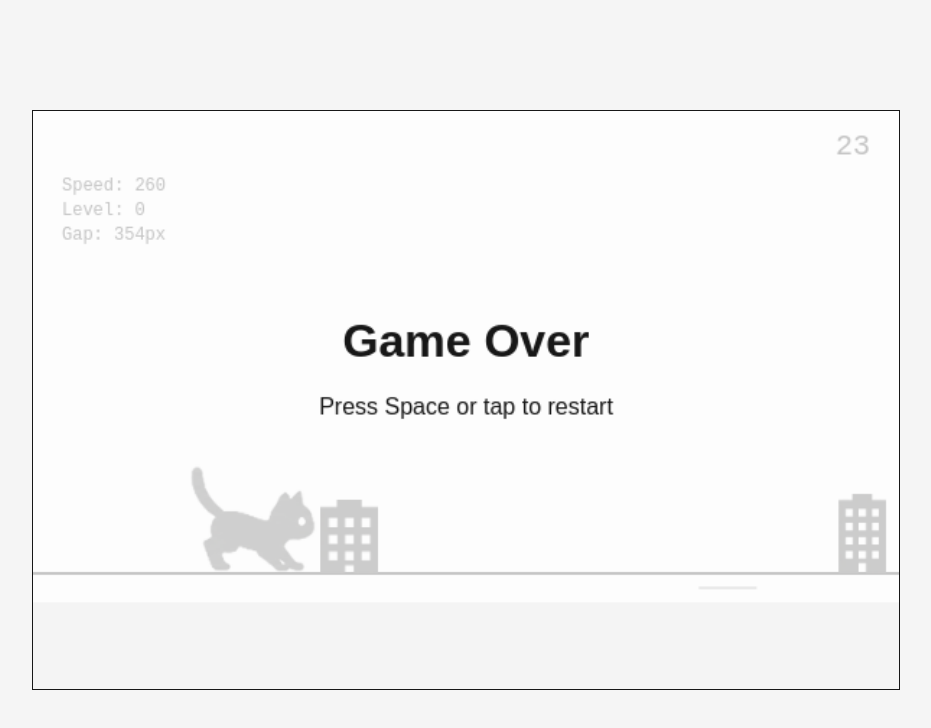
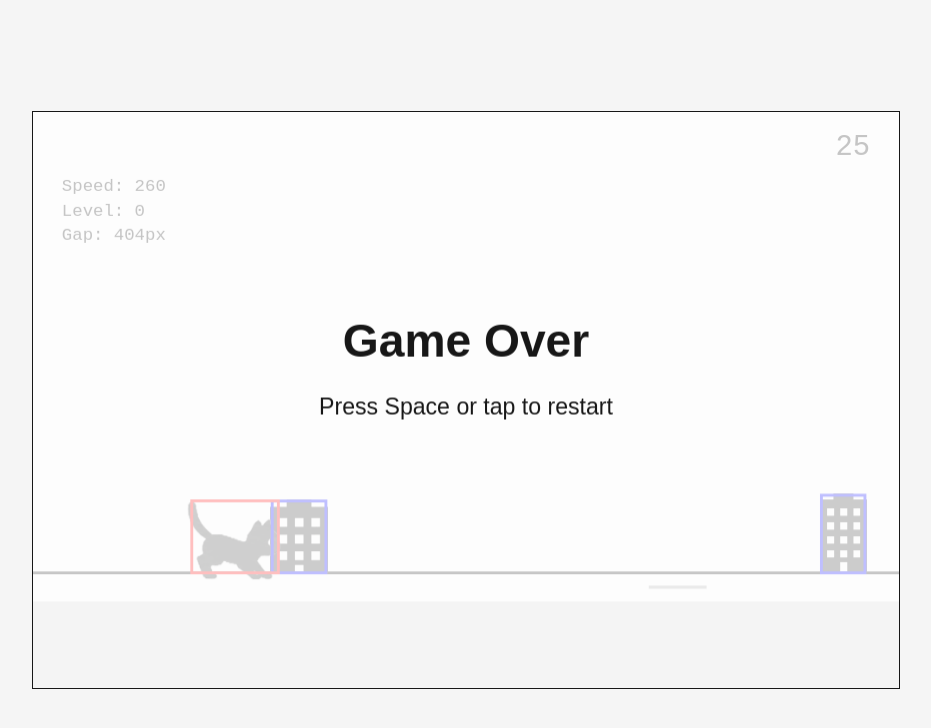
Before and after one commit to lostkodama/404-games, a website built with Vite: page index.html in a window 1280 px wide. Shown: the whole page, without its empty margins (174-1105 px from the left). Built offline with nearby package versions, Linux system fonts and the light colour scheme.

Commit message:
15 add audio

```diff
--- /dev/null
+++ b/src/audio/sounds.ts
@@ -0,0 +1,85 @@
+import startUrl from './assets/start.wav?url';
+import jumpUrl from './assets/jump.wav?url';
+import gameOverUrl from './assets/game-over.wav?url';
+import levelUpUrl from './assets/level-up.wav?url';
+import type { GameEvent } from '../game/Game';
+
+const EFFECTS: Record<GameEvent, { src: string; volume: number }> = {
+    start: { src: startUrl, volume: 0.3 },
+    jump: { src: jumpUrl, volume: 0.25 },
+    gameOver: { src: gameOverUrl, volume: 0.3 },
+    levelUp: { src: levelUpUrl, volume: 0.3 },
+};
+
+export function createSounds() {
+    let muted = false;
+    let disposed = false;
+    const effects = Object.fromEntries(
+        Object.entries(EFFECTS).map(([name, config]) => {
+            const audio = new Audio(config.src);
+            audio.preload = 'auto';
+            audio.volume = config.volume;
+            return [name, { audio, ready: false, unlocking: undefined }];
+        }),
+    ) as Record<GameEvent, {
+        audio: HTMLAudioElement;
+        ready: boolean;
+        unlocking: Promise<void> | undefined;
+    }>;
+
+    // Call synchronously from a user gesture. Prime each reusable element
+    // silently, since some browsers grant playback permission per element.
+    function unlock() {
+        if (disposed) return;
+        for (const effect of Object.values(effects)) {
+            if (effect.ready || effect.unlocking) continue;
+            effect.audio.muted = true;
+            try {
+                effect.unlocking = effect.audio.play().then(() => {
+                    effect.audio.pause();
+                    effect.audio.currentTime = 0;
+                    effect.ready = true;
+                }).catch(() => {
+                    // A later user gesture can retry denied/failed playback.
+                }).finally(() => {
+                    effect.audio.muted = muted;
+                    effect.unlocking = undefined;
+                });
+            } catch {
+                effect.audio.muted = muted;
+            }
+        }
+    }
+
+    async function play(name: GameEvent) {
+        if (disposed || muted) return;
+        const effect = effects[name];
+        try {
+            if (effect.unlocking) await effect.unlocking;
+            if (disposed || muted || !effect.ready) return;
+            effect.audio.currentTime = 0;
+            await effect.audio.play();
+        } catch {
+            // Missing assets and autoplay rejection must never stop gameplay.
+        }
+    }
+
+    function setMuted(value: boolean) {
+        muted = value;
+        for (const effect of Object.values(effects)) {
+            effect.audio.muted = value || Boolean(effect.unlocking);
+            if (value) effect.audio.pause();
+        }
+    }
+
+    function dispose() {
+        disposed = true;
+        for (const { audio } of Object.values(effects)) {
+            audio.pause();
+            audio.removeAttribute('src');
+            audio.load();
+        }
+    }
+
+    return { play, unlock, setMuted, dispose };
+}
--- a/src/game/Game.ts
+++ b/src/game/Game.ts
@@ -16,6 +16,9 @@ import { resetObstacles, updateObstacles, updateObstacleSpawning } from './obsta
 import { isPlayerCollidingWithObstacle } from './collision/collision';
 import { render } from './render/renderer';
 import { loadSprites } from './render/sprites';
+
+export type GameEvent = 'start' | 'jump' | 'gameOver' | 'levelUp';
+type OnGameEvent = (event: GameEvent) => void;
 
 export function createGameState(): GameData {
     return {
@@ -67,7 +70,9 @@ function gameOver(state: GameData) {
 function updateCollision(state: GameData) {
     if (isPlayerCollidingWithObstacle(state.player, state.obstacles)) {
         gameOver(state);
+        return true;
     }
+    return false;
 }
 
 function updateGroundMarker(state: GameData, deltaTime: number) {
@@ -94,17 +99,18 @@ export function resetGame(state: GameData) {
     state.gameState = 'running';
 }
 
-export function update(state: GameData, deltaTime: number) {
+export function update(state: GameData, deltaTime: number, onEvent: OnGameEvent = () => {}) {
     if (state.gameState === 'gameOver') {
         if (state.input.restartPressed) {
             resetGame(state);
+            onEvent('start');
         }
 
         resetInput(state.input);
         return;
     }
 
-    updatePlayer(state.player, state.input, deltaTime);
+    if (updatePlayer(state.player, state.input, deltaTime)) onEvent('jump');
     updatePlayerAnimation(state.player, deltaTime);
 
     updateObstacles(state, state.worldSpeed, deltaTime);
@@ -113,20 +119,28 @@ export function update(state: GameData, deltaTime: number) {
     updateGroundMarker(state, deltaTime);
 
     // Mind the order. Should be after updating player and obstacle position.
-    updateCollision(state);
+    if (updateCollision(state)) onEvent('gameOver');
 
     if (state.gameState === 'running') {
         updateScore(state, deltaTime);
+        const previousLevel = state.difficultyLevel;
         updateDifficulty(state);
+        if (state.difficultyLevel > previousLevel) onEvent('levelUp');
     }
 
     resetInput(state.input);
 }
 
-export function startGame(canvas: HTMLCanvasElement, ctx: CanvasRenderingContext2D) {
+export function startGame(
+    canvas: HTMLCanvasElement,
+    ctx: CanvasRenderingContext2D,
+    onEvent: OnGameEvent = () => {},
+    onInteraction: () => void = () => {},
+) {
     const state = createGameState();
     const assets = loadSprites();
     let previousTime: number | undefined;
+    let frameId: number;
 
     function gameLoop(currentTime: number) {
         if (previousTime === undefined) {
@@ -137,12 +151,16 @@ export function startGame(canvas: HTMLCanvasElement, ctx: CanvasRenderingContext
         const deltaTime = Math.min(rawDeltaTime, MAX_DELTA_TIME);
         previousTime = currentTime;
 
-        update(state, deltaTime);
+        update(state, deltaTime, onEvent);
         render(ctx, canvas, state, assets);
 
-        requestAnimationFrame(gameLoop);
+        frameId = requestAnimationFrame(gameLoop);
     }
 
-    bindInput(canvas, state.input, () => state.gameState);
-    requestAnimationFrame(gameLoop);
+    const unbindInput = bindInput(canvas, state.input, () => state.gameState, onInteraction);
+    frameId = requestAnimationFrame(gameLoop);
+    return () => {
+        cancelAnimationFrame(frameId);
+        unbindInput();
+    };
 }
--- a/src/game/collision/collision.ts
+++ b/src/game/collision/collision.ts
@@ -5,16 +5,16 @@ import type { Obstacle, ObstacleSegment, Player, Rect } from '../types';
 const PLAYER_HITBOXES = {
     grounded: {
         offsetX: 10,
-        offsetY: 311 * PLAYER_SCALE - 73 - CAT_BOTTOM_PADDING,
-        width: 91,
-        height: 73,
+        offsetY: 311 * PLAYER_SCALE - 50 - CAT_BOTTOM_PADDING,
+        width: 60,
+        height: 50,
     },
 
     airborne: {
         offsetX: 20,
-        offsetY: 311 * PLAYER_SCALE - 80 - CAT_BOTTOM_PADDING,
-        width: 80,
-        height: 35,
+        offsetY: 311 * PLAYER_SCALE - 50 - CAT_BOTTOM_PADDING,
+        width: 50,
+        height: 30,
     },
 } as const;
 
--- a/src/game/constants.ts
+++ b/src/game/constants.ts
@@ -24,9 +24,9 @@ export const RUN_ANIMATION_FPS = 11;
 
 export const RUN_FRAME_DURATION = 1 / RUN_ANIMATION_FPS;
 
-export const PLAYER_SCALE = 0.4
+export const PLAYER_SCALE = 0.3
 
-export const GRAVITY = 1300;
+export const GRAVITY = 1400;
 
 export const JUMP_VELOCITY = -520;
 
--- a/src/game/input/input.ts
+++ b/src/game/input/input.ts
@@ -53,7 +53,26 @@ export function handlePointerDown(input: InputState, gameState: GameState, event
     triggerAction(input, 'jump');
 }
 
-export function bindInput(canvas: HTMLCanvasElement, input: InputState, getGameState: () => GameState) {
-    window.addEventListener('keydown', event => handleKeyDown(input, getGameState(), event));
-    canvas.addEventListener('pointerdown', event => handlePointerDown(input, getGameState(), event));
+export function bindInput(
+    canvas: HTMLCanvasElement,
+    input: InputState,
+    getGameState: () => GameState,
+    onInteraction: () => void = () => {},
+) {
+    const keyDown = (event: KeyboardEvent) => {
+        if (!event.repeat && (event.code === 'Space' || event.code === 'ArrowUp')) {
+            onInteraction();
+        }
+        handleKeyDown(input, getGameState(), event);
+    };
+    const pointerDown = (event: PointerEvent) => {
+        onInteraction();
+        handlePointerDown(input, getGameState(), event);
+    };
+    window.addEventListener('keydown', keyDown);
+    canvas.addEventListener('pointerdown', pointerDown);
+    return () => {
+        window.removeEventListener('keydown', keyDown);
+        canvas.removeEventListener('pointerdown', pointerDown);
+    };
 }
--- a/src/game/obstacles/obstaclePatterns.ts
+++ b/src/game/obstacles/obstaclePatterns.ts
@@ -17,9 +17,9 @@ interface ObstaclePatternConfig {
 
 // Conservative fixed ranges for the current 260–800px/s speeds and jump physics.
 export const OBSTACLE_PATTERNS = {
-    buildingSmall: { type: 'buildingSmall', count: 1, minLevel: 0, spawnWeight: 50, allowConsecutive: true, minNextGap: 200, maxNextGap: 400 },
-    buildingLarge: { type: 'buildingLarge', count: 1, minLevel: 0, spawnWeight: 30, allowConsecutive: true, minNextGap: 200, maxNextGap: 400 },
+    buildingSmall: { type: 'buildingSmall', count: 1, minLevel: 0, spawnWeight: 50, allowConsecutive: true, minNextGap: 250, maxNextGap: 400 },
+    buildingLarge: { type: 'buildingLarge', count: 1, minLevel: 0, spawnWeight: 30, allowConsecutive: true, minNextGap: 250, maxNextGap: 450 },
     doubleBuildingSmall: { type: 'buildingSmall', count: 2, minLevel: 0, spawnWeight: 15, allowConsecutive: false, minNextGap: 400, maxNextGap: 600 },
-    doubleBuildingLarge: { type: 'buildingLarge', count: 2, minLevel: 1, spawnWeight: 8, allowConsecutive: false, minNextGap: 400, maxNextGap: 600 },
-    car: { type: 'car', count: 1, minLevel: 3, spawnWeight: 7, allowConsecutive: false, minNextGap: 500, maxNextGap: 800 },
+    doubleBuildingLarge: { type: 'buildingLarge', count: 2, minLevel: 1, spawnWeight: 8, allowConsecutive: false, minNextGap: 500, maxNextGap: 650 },
+    car: { type: 'car', count: 1, minLevel: 3, spawnWeight: 7, allowConsecutive: false, minNextGap: 400, maxNextGap: 600 },
 } as const satisfies Record<ObstaclePattern, ObstaclePatternConfig>;
--- a/src/game/player/playerPhysics.ts
+++ b/src/game/player/playerPhysics.ts
@@ -10,7 +10,8 @@ export function updatePlayer(player: Player, input: InputState, deltaTime: numbe
     //     state: player.state,
     // });
 
-    if (input.jumpPressed && player.isGrounded) {
+    const jumped = input.jumpPressed && player.isGrounded;
+    if (jumped) {
         player.velocityY = JUMP_VELOCITY;
         player.isGrounded = false;
         console.log('Player jump action received');
@@ -34,4 +35,5 @@ export function updatePlayer(player: Player, input: InputState, deltaTime: numbe
     } else {
         player.state = 'falling';
     }
+    return jumped;
 }
--- a/src/game/render/renderer.ts
+++ b/src/game/render/renderer.ts
@@ -1,6 +1,24 @@
 import { CAT_FRAME_HEIGHT, CAT_FRAME_WIDTH, GAME_HEIGHT, GAME_WIDTH, GROUND_Y } from '../constants';
 import { getObstacleBounds, getPlayerBounds } from '../collision/collision';
 import type { GameData, GameState, Obstacle, Player, SpriteAssets } from '../types';
+
+const SHOW_COLLISION_BOUNDS = true;
+
+function prepareCanvas(ctx: CanvasRenderingContext2D, canvas: HTMLCanvasElement) {
+    const pixelRatio = window.devicePixelRatio || 1;
+    const width = Math.max(1, Math.round(canvas.clientWidth * pixelRatio));
+    const height = Math.max(1, Math.round(canvas.clientHeight * pixelRatio));
+
+    // Resize only when the display size/density changes; resizing clears context state.
+    if (canvas.width !== width || canvas.height !== height) {
+        canvas.width = width;
+        canvas.height = height;
+    }
+    // Keep all gameplay and drawing coordinates in the original 600 × 400 world.
+    ctx.setTransform(width / GAME_WIDTH, 0, 0, height / GAME_HEIGHT, 0, 0);
+    ctx.imageSmoothingEnabled = true;
+    ctx.imageSmoothingQuality = 'high';
+}
 
 function drawScore(ctx: CanvasRenderingContext2D, score: number) {
     ctx.save();
@@ -25,6 +43,7 @@ function drawBackground(ctx: CanvasRenderingContext2D) {
 
 function drawObstacles(ctx: CanvasRenderingContext2D, obstacles: Obstacle[], assets: SpriteAssets) {
     ctx.fillStyle = '#555';
+    const { a: scaleX, d: scaleY } = ctx.getTransform();
 
     for (const obstacle of obstacles) {
         for (const segment of obstacle.segments) {
@@ -51,8 +70,9 @@ function drawObstacles(ctx: CanvasRenderingContext2D, obstacles: Obstacle[], ass
             ctx.drawImage(
                 sprite.image,
                 sourceX, sourceY, frameWidth, frameHeight,
-                x + (segment.width - width) / 2,
-                y + segment.height - height,
+                // Snap only the rendered position, preserving fractional physics/collision.
+                Math.round((x + (segment.width - width) / 2) * scaleX) / scaleX,
+                Math.round((y + segment.height - height) * scaleY) / scaleY,
                 width,
                 height
             );
@@ -229,7 +249,8 @@ function drawDebugBounds(ctx: CanvasRenderingContext2D, player: Player, obstacle
 }
 
 export function render(ctx: CanvasRenderingContext2D, canvas: HTMLCanvasElement, state: GameData, assets: SpriteAssets) {
-    ctx.clearRect(0, 0, canvas.width, canvas.height);
+    prepareCanvas(ctx, canvas);
+    ctx.clearRect(0, 0, GAME_WIDTH, GAME_HEIGHT);
 
     drawBackground(ctx); // background
 
@@ -239,7 +260,7 @@ export function render(ctx: CanvasRenderingContext2D, canvas: HTMLCanvasElement,
     drawObstacles(ctx, state.obstacles, assets); // game objects
     drawPlayer(ctx, state.player, assets);
 
-    //drawDebugBounds(ctx, state.player, state.obstacles);
+    if (SHOW_COLLISION_BOUNDS) drawDebugBounds(ctx, state.player, state.obstacles);
     drawDebugDifficulty(ctx, state.worldSpeed, state.difficultyLevel, state.nextObstacleGap);
 
     drawForeground(ctx); // foreground
--- a/src/main.ts
+++ b/src/main.ts
@@ -1,5 +1,6 @@
 import './style.css';
 import { startGame } from './game/Game';
+import { createSounds } from './audio/sounds';
 
 const canvas = document.querySelector<HTMLCanvasElement>('#game');
 if (!canvas) {
@@ -11,4 +12,12 @@ if (!ctx) {
     throw new Error('2D rendering context not available');
 }
 
-startGame(canvas, ctx);
+const sounds = createSounds();
+const stopGame = startGame(canvas, ctx, sounds.play, sounds.unlock);
+
+if (import.meta.hot) {
+    import.meta.hot.dispose(() => {
+        stopGame();
+        sounds.dispose();
+    });
+}
--- a/src/style.css
+++ b/src/style.css
@@ -26,6 +26,7 @@ canvas {
 
   width: 100%;
   height: auto;
+  aspect-ratio: 3 / 2;
 
   background: white;
   border: 1px solid #171717;
```
Also changed, not shown: tests/game-events.test.mjs (added, +58 -0 lines), 4 other files.
